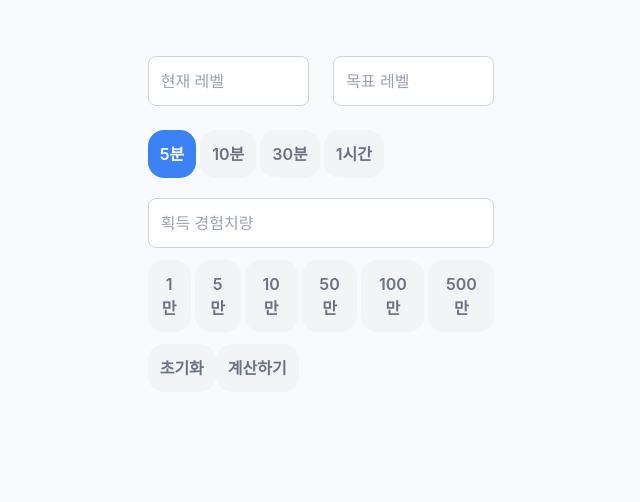
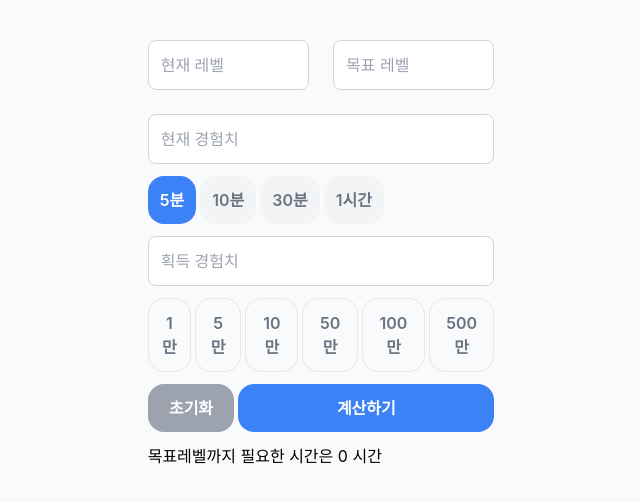
Before and after one commit to yesgusdn/mpland-exp-calc, a React (Create React App) app: page / in a window 1280 px wide. Shown: the top 502 px of the page, without its empty margins (319-959 px from the left). Built offline with nearby package versions, Linux system fonts and the light colour scheme.

Commit message:
계산 추가

```diff
--- a/src/Components/calcButton/index.js
+++ b/src/Components/calcButton/index.js
@@ -1,5 +1,14 @@
-const CalcButton = () => {
-    return <div></div>;
+const CalcButton = ({ type, children, onClick }) => {
+  const className =
+    type === "refresh"
+      ? "w-1/4 p-3 h-auto text-center font-semibold rounded-2xl focus:outline-none text-white bg-gray-400"
+      : "flex-grow p-3 h-auto font-semibold rounded-2xl bg-blue-500 text-white focus:outline-none";
+
+  return (
+    <button onClick={onClick} className={className}>
+      {children}
+    </button>
+  );
 };
 
 export default CalcButton;
--- /dev/null
+++ b/src/Components/expButton/index.js
@@ -0,0 +1,12 @@
+const ExpButton = ({ onClick, children }) => {
+  const className =
+    "w-auto h-auto p-3 font-semibold rounded-2xl border border-gray-200 focus:outline-none text-gray-500 hover:bg-gray-50 ";
+
+  return (
+    <button onClick={onClick} className={className}>
+      {children}
+    </button>
+  );
+};
+
+export default ExpButton;
--- a/src/Components/myButton/index.js
+++ b/src/Components/myButton/index.js
@@ -1,12 +1,10 @@
 import clsx from "clsx";
 const MyButton = ({ onClick, active, children }) => {
-    console.log(active);
   const className = clsx(
     "w-auto h-auto p-3 font-semibold rounded-2xl focus:outline-none",
     {
       "text-white  bg-blue-500": active,
-            "text-gray-500 bg-gray-100 hover:bg-blue-500 hover:text-white":
-                !active,
+      "text-gray-500 bg-gray-100 hover:bg-blue-500 hover:text-white": !active,
     }
   );
   return (
--- a/src/Components/myInput/index.js
+++ b/src/Components/myInput/index.js
@@ -1,18 +1,13 @@
-const MyInput = ({ label, id, type, placeholder, value, onChange }) => {
+const MyInput = ({ type, placeholder, value, onChange, onKeyUp }) => {
   return (
     <div>
-            <label
-                htmlFor={id}
-                className="block text-sm font-medium text-gray-700 mb-2"
-            >
-                {label}
-            </label>
       <input
         type={type}
         placeholder={placeholder}
         value={value}
+        onKeyUp={onKeyUp}
         onChange={onChange}
-                className="w-full p-3 mt-2 border border-gray-300 rounded-lg focus:outline-none focus:ring-1 focus:ring-blue-300 focus:border-blue-300 text-gray-700 placeholder-gray-400 transition duration-300 ease-in-out"
+        className="w-full p-3 border border-gray-300 rounded-lg focus:outline-none text-gray-700 placeholder-gray-400 transition duration-300 ease-in-out"
       />
     </div>
   );
--- a/src/Pages/Home/index.js
+++ b/src/Pages/Home/index.js
@@ -1,12 +1,15 @@
 import { useState } from "react";
 import MyInput from "../../Components/myInput";
 import MyButton from "../../Components/myButton";
+import CalcButton from "../../Components/calcButton";
+import ExpButton from "../../Components/expButton";
+import expList from "./../../data";
 
 const timeList = [
-    { id: "5min", name: "5분" },
-    { id: "10min", name: "10분" },
-    { id: "30min", name: "30분" },
-    { id: "60min", name: "1시간" },
+  { id: 5, name: "5분", value: 5 },
+  { id: 10, name: "10분", value: 10 },
+  { id: 30, name: "30분", value: 30 },
+  { id: 60, name: "1시간", value: 60 },
 ];
 
 const addList = [
@@ -18,53 +21,37 @@ const addList = [
   { id: "5000000", name: "500만", value: "5000000" },
 ];
 const Home = () => {
-    const [currentLvl, setCurrentLvl] = useState();
-    const [targetLvl, setTargetLvl] = useState();
+  const [currentLvl, setCurrentLvl] = useState("");
+  const [targetLvl, setTargetLvl] = useState("");
+  const [currentExp, setCurrentExp] = useState("");
   const [exp, setExp] = useState("");
 
-    const [nowTime, setNowTime] = useState("5min");
+  const [nowTime, setNowTime] = useState(5);
+
+  const [needTime, setNeedTime] = useState(0);
+
+  const onKeyUp = (e) => {
+    e.target.value.replace(/[^0-9]/g, "");
+  };
   const onChangeLvl = (e) => {
-        const newValue = Number(e.target.value.replace(/^0+/, ""));
-        // targetLvl이랑 값 비교
-        if (targetLvl && Number(targetLvl) < newValue) {
-            return;
-        }
-
-        if (newValue >= 200) return;
-
-        if (newValue < 0) {
-            setCurrentLvl("");
-            return;
-        }
+    const newValue = e.target.value;
     setCurrentLvl(newValue);
   };
 
   const onChangeTargetLvl = (e) => {
-        const newValue = Number(e.target.value.replace(/^0+/, ""));
-        if (currentLvl && Number(currentLvl) > newValue) {
-            return;
-        }
-
-        if (newValue > 200) return;
-
-        if (newValue < 0) {
-            setCurrentLvl("");
-            return;
-        }
-
+    const newValue = e.target.value;
     setTargetLvl(newValue);
   };
 
+  const onChangeCurrentExp = (e) => {
+    const newValue = e.target.value;
+
+    setCurrentExp(newValue);
+  };
+
   const onChangeExp = (e) => {
-        const newValue = Number(e.target.value.replace(/^0+/, ""));
-        if (newValue < 0) {
-            setExp(0);
-            return;
-        }
+    const newValue = e.target.value;
 
-        if (newValue > 2121276324) {
-            return;
-        }
     setExp(newValue);
   };
 
@@ -73,34 +60,65 @@ const Home = () => {
     setExp(newValue);
   };
 
+  // 초기화
+  const onCalcInit = () => {
+    setExp("");
+    setNeedTime("");
+  };
+
+  const onCalcExp = () => {
+    if (!currentLvl || !targetLvl || !exp) {
+      return;
+    }
+
+    let needExp = 0;
+
+    for (let i = currentLvl; i < targetLvl; i++) {
+      needExp += Number(expList.exps[i]);
+    }
+
+    needExp = currentExp ? needExp - Number(currentExp) : needExp;
+    console.log(needExp);
+    let resultTime = ((needExp / exp) * Number(nowTime)) / 60;
+    resultTime = Math.round(resultTime * 1000) / 1000;
+    setNeedTime(resultTime);
+  };
+
   return (
-        <div className="p-10 sm:w-1/3 w-2/3 space-y-3">
+    <div className="p-10 sm:w-2/3 md:w-2/3 lg:w-1/3 w-2/3 space-y-3">
       <div className="grid gap-6 mb-6 grid-cols-2">
         <div>
           <MyInput
-                        id="1"
             type="number"
             value={currentLvl}
             onChange={onChangeLvl}
+            onKeyUp={onKeyUp}
             placeholder="현재 레벨"
           />
         </div>
         <div>
           <MyInput
-                        id="2"
             type="number"
             value={targetLvl}
             onChange={onChangeTargetLvl}
+            onKeyUp={onKeyUp}
             placeholder="목표 레벨"
           />
         </div>
       </div>
+      <MyInput
+        id="3"
+        type="number"
+        onChange={onChangeCurrentExp}
+        value={currentExp}
+        placeholder="현재 경험치"
+      ></MyInput>
       <div className="flex space-x-1">
         {timeList.map((time) => (
           <div key={time.id}>
             <MyButton
               active={nowTime === time.id}
-                            onClick={(e) => setNowTime(time.id)}
+              onClick={() => setNowTime(time.id)}
             >
               {time.name}
             </MyButton>
@@ -112,21 +130,24 @@ const Home = () => {
         type="number"
         onChange={onChangeExp}
         value={exp}
-                placeholder="획득 경험치량"
+        placeholder="획득 경험치"
       ></MyInput>
       <div className="flex space-x-1">
         {addList.map((add) => (
           <div key={add.id}>
-                        <MyButton onClick={() => addExp(add.value)}>
-                            {add.name}
-                        </MyButton>
+            <ExpButton onClick={() => addExp(add.value)}>{add.name}</ExpButton>
           </div>
         ))}
       </div>
-            <div>
-                <MyButton>초기화</MyButton>
-                <MyButton>계산하기</MyButton>
+      <div className="flex space-x-1">
+        <CalcButton type="refresh" onClick={onCalcInit}>
+          초기화
+        </CalcButton>
+        <CalcButton type="calc" onClick={onCalcExp}>
+          계산하기
+        </CalcButton>
       </div>
+      <div>목표레벨까지 필요한 시간은 {needTime} 시간</div>
     </div>
   );
 };
--- a/src/data.js
+++ b/src/data.js
@@ -1,33 +1,32 @@
 const expList = {
-    exps: [
-        15, 34, 57, 92, 135, 372, 560, 840, 1242, 1716, 2360, 3216, 4200, 5460,
-        7050, 8840, 11040, 13716, 16680, 20216, 24402, 28980, 34320, 40512,
-        54900, 57210, 63666, 73080, 83270, 95700, 108480, 122760, 138666,
-        155540, 174216, 194832, 216600, 240550, 266682, 294216, 324240, 356916,
-        391160, 428280, 468450, 510420, 555680, 604416, 655200, 709716, 748608,
-        789631, 832902, 878545, 926689, 977471, 1031036, 1087536, 1147132,
-        1209904, 1276301, 1346242, 1420016, 1497832, 1579913, 1666492, 1757185,
-        1854143, 1955750, 2062925, 2175973, 2295216, 2420993, 2553663, 2693603,
-        2841212, 2996910, 3161140, 3334370, 3517903, 3709827, 3913127, 4127556,
-        4353756, 4592341, 4844001, 5109452, 5389449, 5684790, 5996316, 6324914,
-        6617519, 7037118, 7422752, 7829518, 8258575, 8711144, 9188514, 9620440,
-        10223168, 10783397, 11374327, 11997640, 12655110, 13348610, 14080113,
-        14851703, 15665576, 16524049, 17429566, 18384706, 19392187, 20454878,
-        21575805, 22758159, 24005306, 25320796, 26708375, 28171993, 29715818,
-        31344244, 33061908, 34873700, 36784778, 38800583, 40926854, 43169645,
-        45535341, 48030677, 50662758, 53439077, 56367538, 59456479, 62714694,
-        66151459, 69776558, 73600313, 77633610, 81887931, 86375389, 91108760,
-        96101520, 101367883, 106922842, 112782213, 118962678, 125481832,
-        132358236, 139611467, 147262175, 155332142, 163844343, 172823012,
-        182293713, 192283408, 202820538, 213935103, 225658746, 238024845,
-        251068606, 264827165, 279339693, 294647508, 310794191, 327825712,
-        345790561, 364739883, 384727628, 405810702, 428049128, 451506220,
-        476248760, 502347192, 529875818, 558913012, 589541445, 621848316,
-        655925603, 691870326, 729784819, 769777027, 811960808, 856456260,
-        903390063, 952895838, 1005114529, 1060194805, 1118293480, 1179575962,
-        1244216724, 1312399800, 1384319309, 1460180007, 1540197871, 1624600714,
-        1713628833, 1807535693, 1906588648, 2011069705, 2121276324,
-    ],
+  exps: [
+    0, 15, 34, 57, 92, 135, 372, 560, 840, 1242, 1716, 2360, 3216, 4200, 5460,
+    7050, 8840, 11040, 13716, 16680, 20216, 24402, 28980, 34320, 40512, 54900,
+    57210, 63666, 73080, 83270, 95700, 108480, 122760, 138666, 155540, 174216,
+    194832, 216600, 240550, 266682, 294216, 324240, 356916, 391160, 428280,
+    468450, 510420, 555680, 604416, 655200, 709716, 748608, 789631, 832902,
+    878545, 926689, 977471, 1031036, 1087536, 1147132, 1209904, 1276301,
+    1346242, 1420016, 1497832, 1579913, 1666492, 1757185, 1854143, 1955750,
+    2062925, 2175973, 2295216, 2420993, 2553663, 2693603, 2841212, 2996910,
+    3161140, 3334370, 3517903, 3709827, 3913127, 4127556, 4353756, 4592341,
+    4844001, 5109452, 5389449, 5684790, 5996316, 6324914, 6617519, 7037118,
+    7422752, 7829518, 8258575, 8711144, 9188514, 9620440, 10223168, 10783397,
+    11374327, 11997640, 12655110, 13348610, 14080113, 14851703, 15665576,
+    16524049, 17429566, 18384706, 19392187, 20454878, 21575805, 22758159,
+    24005306, 25320796, 26708375, 28171993, 29715818, 31344244, 33061908,
+    34873700, 36784778, 38800583, 40926854, 43169645, 45535341, 48030677,
+    50662758, 53439077, 56367538, 59456479, 62714694, 66151459, 69776558,
+    73600313, 77633610, 81887931, 86375389, 91108760, 96101520, 101367883,
+    106922842, 112782213, 118962678, 125481832, 132358236, 139611467, 147262175,
+    155332142, 163844343, 172823012, 182293713, 192283408, 202820538, 213935103,
+    225658746, 238024845, 251068606, 264827165, 279339693, 294647508, 310794191,
+    327825712, 345790561, 364739883, 384727628, 405810702, 428049128, 451506220,
+    476248760, 502347192, 529875818, 558913012, 589541445, 621848316, 655925603,
+    691870326, 729784819, 769777027, 811960808, 856456260, 903390063, 952895838,
+    1005114529, 1060194805, 1118293480, 1179575962, 1244216724, 1312399800,
+    1384319309, 1460180007, 1540197871, 1624600714, 1713628833, 1807535693,
+    1906588648, 2011069705, 2121276324,
+  ],
 };
 
 export default expList;
```
Lines whose indentation alone changed are shown as unchanged.
